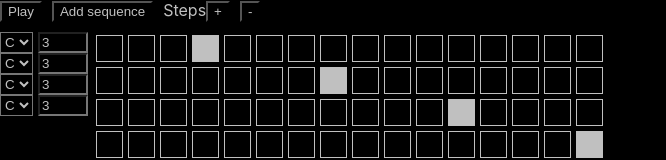
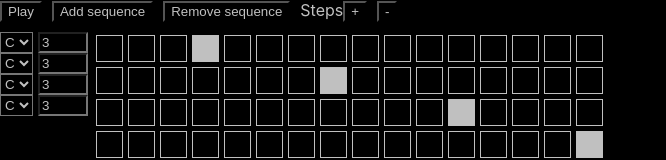
Before and after one commit to bartwroblewski/step_stequencer, a React (Create React App) app: page / in a window 1280 px wide. Shown: the top 160 px of the page, without its empty margins (0-666 px from the left). Built offline with nearby package versions, Linux system fonts and the light colour scheme.

Commit message:
live edit

```diff
--- a/src/App.tsx
+++ b/src/App.tsx
@@ -13,6 +13,11 @@ const App: React.FC<UIProps> = ({handlers, sequences, soundNames, defaultEvent}:
 
   const handleAddSequence = () => {
     const newSequences = handlers.onAddSequence()
+    setSeqs([...newSequences])
+  }
+
+  const handleRemoveSequence = (sequenceIndex: number) => {
+    const newSequences = handlers.onRemoveSequence(sequenceIndex)
     setSeqs([...newSequences])
   }
 
@@ -73,6 +78,7 @@ const App: React.FC<UIProps> = ({handlers, sequences, soundNames, defaultEvent}:
     <div>
       <button onClick={handlePlay}>Play</button>
       <button onClick={handleAddSequence}>Add sequence</button>
+      <button onClick={() => handleRemoveSequence(seqs.length - 1)}>Remove sequence</button>
       Steps
       <button onClick={handleAddStep}>+</button>
       <button onClick={handleRemoveStep}>-</button>
--- a/src/index.tsx
+++ b/src/index.tsx
@@ -68,9 +68,11 @@ const replaceSequenceEvent = (seqIndex: number, cellIndex: number, event: Event)
 }
 
 const addSequence = (sequence: Sequence): Sequence[] => setSequences(sequences.concat([sequence]))
+const removeSequence = (sequenceIndex: number) => setSequences(sequences.filter((seq, index) => index !== sequenceIndex))
 
 interface UIHandlers {
   onAddSequence: () => Sequence[]
+  onRemoveSequence: (sequenceIndex: number) => Sequence[]
   onCellClick: (seqIndex: number, cellIndex: number, event: Event) => Sequence[],
   onAddStep: () => Sequence[],
   onRemoveStep: () => Sequence[]
@@ -88,6 +90,7 @@ const sleepEvent: Event = () => sleep(100) // better to keep it in Event module
 
 const UIHandlers: UIHandlers = {
   onAddSequence: () => addSequence(makeSequence(steps, 100)),
+  onRemoveSequence: (sequenceIndex: number) => removeSequence(sequenceIndex),
   onCellClick: (seqIndex: number, cellIndex: number, event: Event) => replaceSequenceEvent(seqIndex, cellIndex, event),
   onAddStep: () => {
     steps += 1
```
